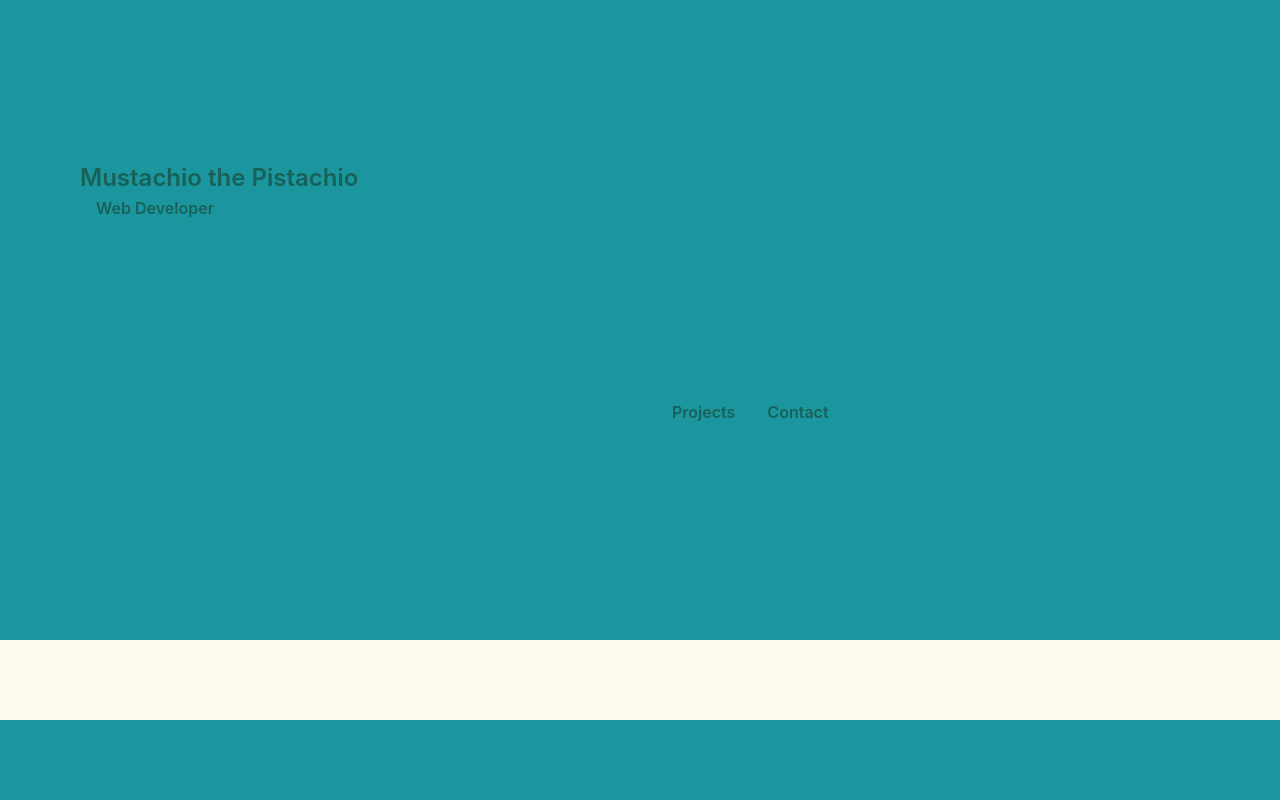
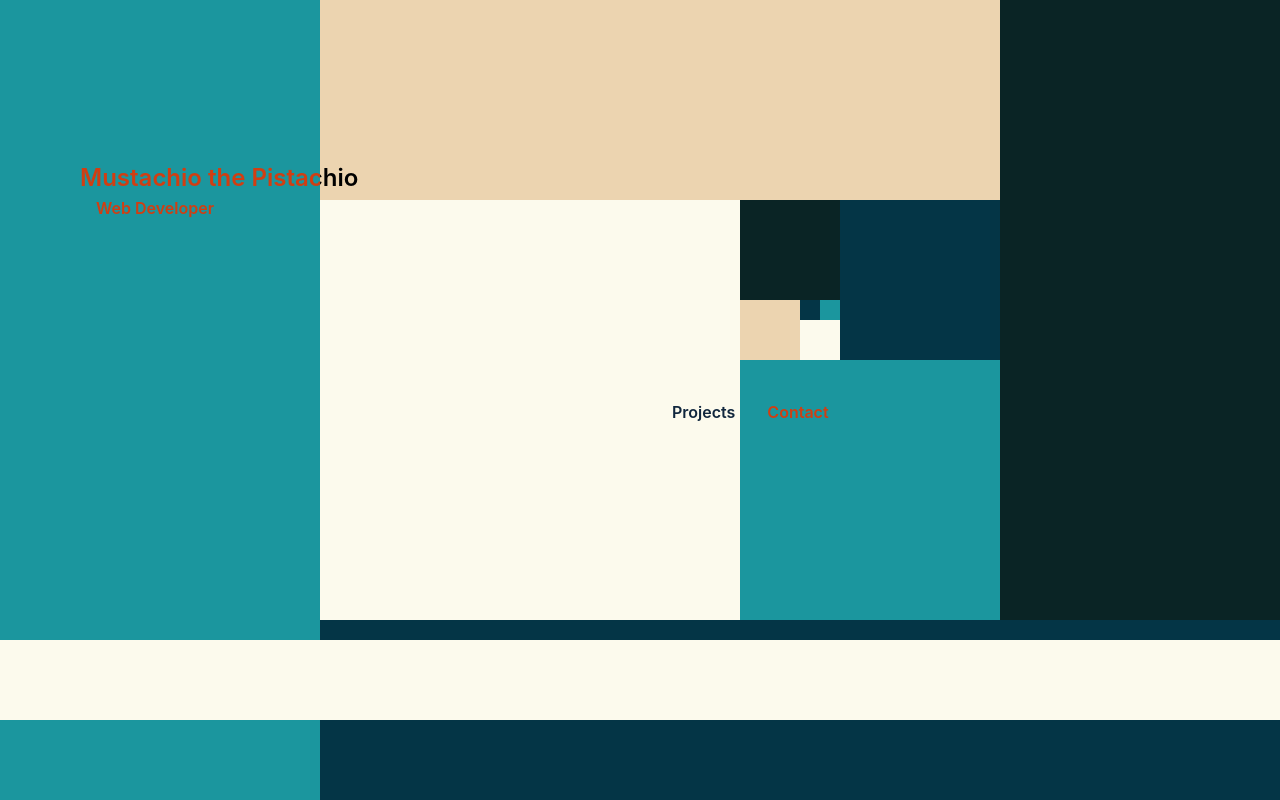
Before and after one commit to frealis/portfolio, a React (Create React App) app: page / in a window 1280 px wide. Built offline with nearby package versions, Linux system fonts and the light colour scheme.

Commit message:
Add <Html /> to put all HTML elements in one place for testing

```diff
--- a/src/components/App.jsx
+++ b/src/components/App.jsx
@@ -3,6 +3,7 @@ import React, { Component } from 'react'
 import NavbarDeconstructed from './NavbarDeconstructed'
 import NavbarConstructedFixed from './NavbarConstructedFixed'
 import Main from './Main'
+import Html from './Html'
 
 // import IconAWS from '../img/aws.svg'
 // import IconBootstrap from '../img/bootstrap-symbol.svg'
@@ -37,21 +38,14 @@ class App extends Component {
   //   }
   // }
 
-  // Load custom JavaScript
-  componentDidMount() {
-    // const script = document.createElement('script')
-    // script.src = '../js/custom.js'
-    // script.type = 'text/babel'
-    // console.log(script)
-    // document.body.appendChild(script)
-  }
-
   render() {
     return (
       <div className="App">
-        <NavbarDeconstructed />
+        <Html />
+
+        {/* <NavbarDeconstructed />
         <NavbarConstructedFixed />
-        <Main />
+        <Main /> */}
 
         {/* <ExternalJS /> */}
         {/* <Navbar toggleHamburger={ this.toggleHamburger } IconLinkedIn={ IconLinkedIn } IconResume={ IconResume } /> */}
--- /dev/null
+++ b/src/components/Html.jsx
@@ -0,0 +1,60 @@
+import React, { Component } from 'react'
+
+class Html extends Component {
+  render() {
+    return (
+      <div>
+
+        <div class="scraps">
+          <div class="scrap free brand">
+            Mustachio the Pistachio
+            <span class="brand-sub">Web Developer</span>
+          </div>
+          <div class="scrap free links">
+            <a class="scrap free link-projects">Projects</a>
+            <a class="scrap free link-contact">Contact</a>
+          </div>
+        </div>
+
+        <nav class="nav-fixed scraps-collected nav-fixed-vanish">
+          <div class="scrap-collected fixed brand">
+            Mustachio the Pistachio
+            <span class="brand-sub">Web Developer</span>
+          </div>
+          <div class="scrap-collected fixed links">
+            <a class="scrap-collected fixed link-projects">Projects</a>
+            <a class="scrap-collected fixed link-contact">Contact</a>
+          </div>
+        </nav>
+
+        <div class="main">
+          <div class="page-landing"></div>
+          <nav class="nav-net scraps-collected">
+            <div class="scrap-collected net brand display-none">
+              Mustachio the Pistachio
+              <span class="brand-sub">Web Developer</span>
+            </div>
+            <div class="scrap-collected net links display-none">
+              <a class="scrap-collected net link-projects">Projects</a>
+              <a class="scrap-collected net link-contact">Contact</a>
+            </div>
+          </nav>
+          <div class="nav-tripwire page-spacer"></div>
+          <a id="anchor-projects"></a>
+          <div class="page">
+            <h1 class="page-header">Projects</h1>
+          </div>
+          <div class="page-spacer"></div>
+          <a id="anchor-contact"></a>
+          <div class="page">
+            <h1 class="page-header">Contact</h1>
+          </div>
+          <footer class="footer"></footer>
+        </div>
+
+      </div>
+    )
+  }
+}
+
+export default Html
--- a/src/components/Main.jsx
+++ b/src/components/Main.jsx
@@ -20,6 +20,7 @@ class Main extends Component {
         <NavbarTripwire />
         <PageSpacer />
         <Projects />
+        <PageSpacer />
         <Contact />
       </main>
     )
--- a/src/css/App.css
+++ b/src/css/App.css
@@ -33,16 +33,16 @@
   animation-fill-mode: forwards;
   animation-name: animation-asteroid-text; }
 
-@keyframes animation-container-zoom {
+@keyframes animation-main-zoom {
   0% {
     perspective: 1px; }
   100% {
     perspective: 10px; } }
 
-.animation-container-zoom {
+.animation-main-zoom {
   animation-duration: 1s;
   animation-fill-mode: forwards;
-  animation-name: animation-container-zoom; }
+  animation-name: animation-main-zoom; }
 
 @keyframes animation-chromatophore {
   0% {
@@ -96,7 +96,7 @@ nav {
     opacity: 0; }
 
 .scraps .scrap {
-  color: #043546;
+  color: #ECD4B0;
   font-weight: 600;
   mix-blend-mode: difference;
   padding: 0 1rem;
@@ -190,7 +190,8 @@ body {
 html {
   box-sizing: border-box;
   font-family: Kozuka Gothic Pr6N, Segoe UI, Arial, Verdana;
-  overflow-x: hidden; }
+  height: max-content;
+  overflow: hidden; }
 
 .main {
   box-sizing: border-box;
--- a/src/js/custom.js
+++ b/src/js/custom.js
@@ -81,7 +81,7 @@ shuffle(colors);
 
 // Specify 'n' number of blocks that will eventually be created,
 // specify unit of measurement, create list to store block ID values
-const n = 16;
+const n = 11;
 const unit = 'px';
 const blockIDList = [];
 
@@ -188,7 +188,7 @@ for (let i = 0; i < n; i++) {
   block.dataset.width     = block_size;
 
   // Place the fibonacci background block into the DOM
-  // document.querySelector('.main').appendChild(block);
+  document.querySelector('.main').appendChild(block);
 }
 
 // ========== ANIMATIONS ==================================================
--- a/src/scss/App.scss
+++ b/src/scss/App.scss
@@ -33,7 +33,8 @@ body {
 html {
   box-sizing: border-box;
   font-family: Kozuka Gothic Pr6N, Segoe UI, Arial, Verdana;
-  overflow-x: hidden;
+  height: max-content;
+  overflow: hidden;
 }
 
 .main {
--- a/src/scss/_animations.scss
+++ b/src/scss/_animations.scss
@@ -23,15 +23,15 @@
   animation-name: animation-asteroid-text;
 }
 
-@keyframes animation-container-zoom {
+@keyframes animation-main-zoom {
   0% { perspective: 1px; }
   100% { perspective: 10px; }
 }
 
-.animation-container-zoom {
+.animation-main-zoom {
   animation-duration: 1s;
   animation-fill-mode: forwards;
-  animation-name: animation-container-zoom;
+  animation-name: animation-main-zoom;
 }
 
 @keyframes animation-chromatophore {
--- a/src/scss/_nav.scss
+++ b/src/scss/_nav.scss
@@ -20,7 +20,8 @@ nav {
 
 .scraps {
   & .scrap {
-    color: $tertiary-color;
+    color: $quarternary-color;
+    // color: white;
     font-weight: 600;
     mix-blend-mode: difference;
     padding: 0 1rem;
```
